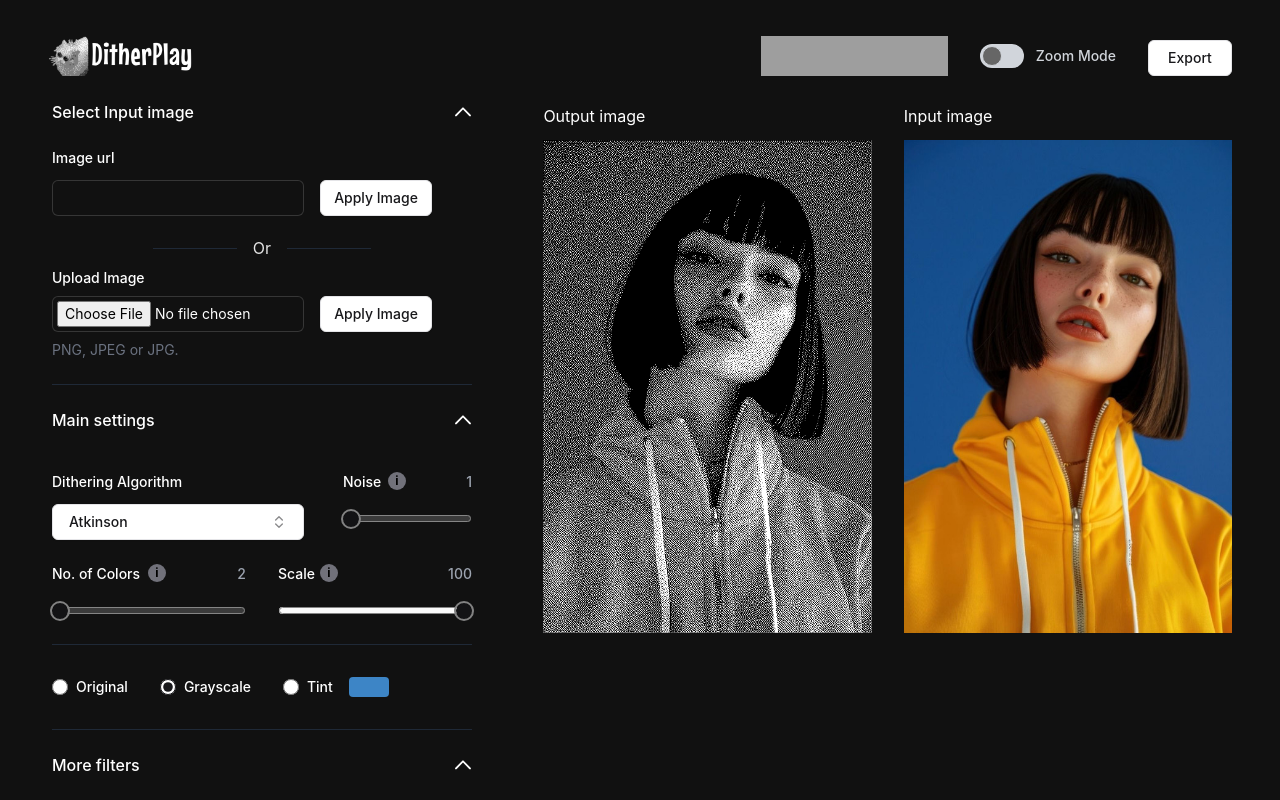
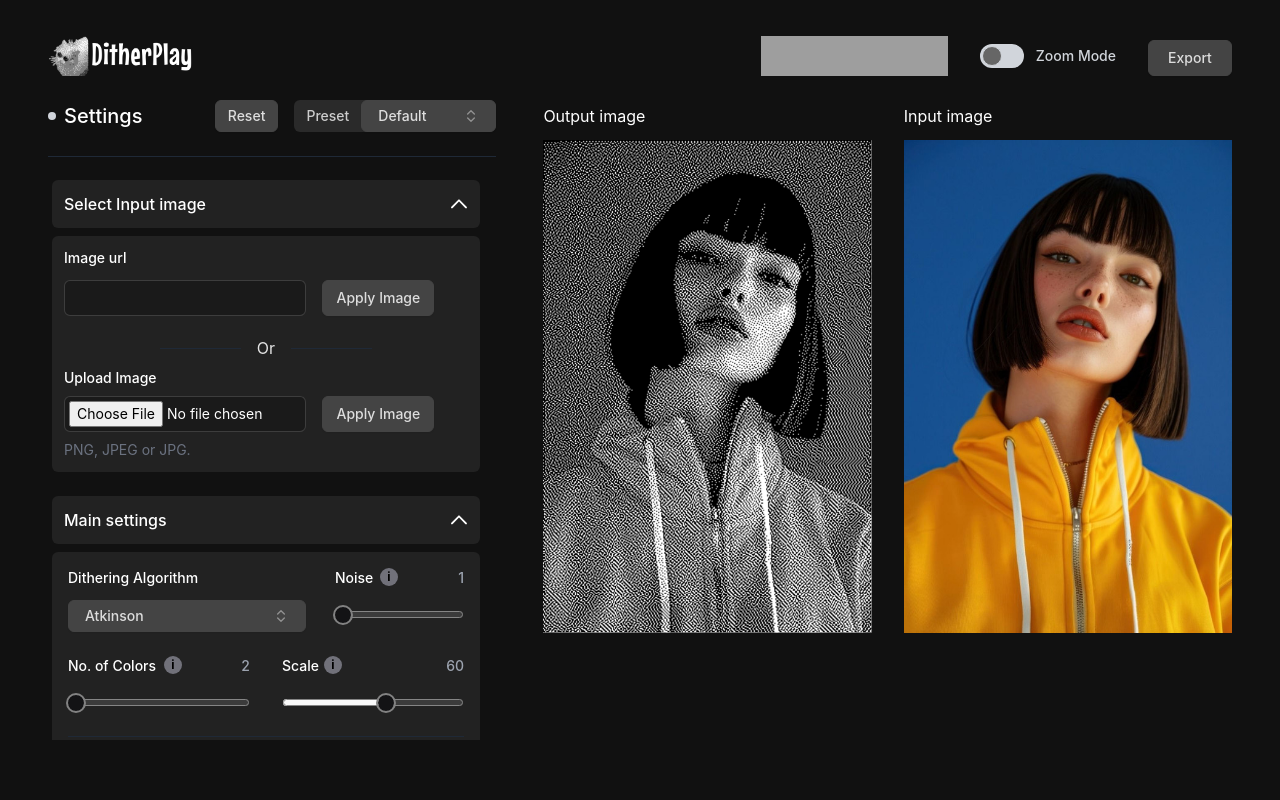
Before and after one commit to PrajwalDhule/Dithering_and_Image_Manipulation, a React (Vite) app in the folder DitherPlay/: page / in a window 1280 px wide. Built offline with nearby package versions, Linux system fonts and the light colour scheme; grey boxes are pictures that could not be loaded; the HTML template or start-up script is replaced by a standard one.

Commit message:
main: Modified settings ui to a more boxy look & a more subtle contrast, added one more preset, brought reset button at the top and position fixed the settings header

```diff
--- a/DitherPlay/src/components/Combobox.tsx
+++ b/DitherPlay/src/components/Combobox.tsx
@@ -18,46 +18,18 @@ import {
   PopoverContent,
   PopoverTrigger,
 } from "@/components/ui/popover";
-
-const frameworks = [
-  {
-    value: "none",
-    label: "None",
-  },
-  {
-    value: "atkinson",
-    label: "Atkinson",
-  },
-  {
-    value: "floydsteinberg",
-    label: "Floyd-Steinberg",
-  },
-  {
-    value: "bayer",
-    label: "Bayer",
-  },
-  {
-    value: "quantize",
-    label: "Quantized (no dither)",
-  },
-  {
-    value: "atkinson-no-quantize",
-    label: "Atkinson (no quantize)",
-  },
-  {
-    value: "floydsteinberg-no-quantize",
-    label: "Floyd-Steinberg (no quantize)",
-  },
-];
+import { OptionsData } from "@/models/Options";
 
 export interface ComboboxProps {
   value: string;
+  options: OptionsData;
   onSelectFn: Function;
   onSelectFnArgs?: string[];
 }
 
 export const Combobox: React.FC<ComboboxProps> = ({
   value,
+  options,
   onSelectFn,
   onSelectFnArgs,
 }) => {
@@ -70,10 +42,11 @@ export const Combobox: React.FC<ComboboxProps> = ({
           variant="outline"
           role="combobox"
           aria-expanded={open}
-          className="w-full justify-between"
+          className="h-8 w-full justify-between"
         >
           {value
-            ? frameworks.find((framework) => framework.value === value)?.label
+            ? options.options.find((framework) => framework.value === value)
+                ?.label
             : "Select framework..."}
           <ChevronsUpDown className="ml-2 h-4 w-4 shrink-0 opacity-50" />
         </Button>
@@ -84,7 +57,7 @@ export const Combobox: React.FC<ComboboxProps> = ({
           <CommandList>
             <CommandEmpty>No framework found.</CommandEmpty>
             <CommandGroup>
-              {frameworks.map((framework) => (
+              {options.options.map((framework) => (
                 <CommandItem
                   key={framework.value}
                   value={framework.value}
--- a/DitherPlay/src/components/Home.tsx
+++ b/DitherPlay/src/components/Home.tsx
@@ -10,13 +10,15 @@ import { useDebounce } from "@/functions/helper";
 import { ArrowUpSvg } from "./assets/ArrowUpSvg";
 import { Navbar } from "./Navbar";
 import defaultInputImage from "./assets/default_input_image.jpg";
+import { OptionsData } from "@/models/Options";
 
 function Home() {
+  const [preset, setPreset] = useState<string>("default");
   const [settings, setSettings] = useState<SettingsData>({
     algorithm: "atkinson",
     noise: 1,
     noOfColors: 2,
-    scale: 1,
+    scale: 0.6,
     imageFilterMode: "grayscale",
     tint: "#3d85c6",
     blur: 0,
@@ -43,6 +45,113 @@ function Home() {
     inputImage: false,
     outputImage: false,
   });
+
+  const algorithmOptions: OptionsData = {
+    options: [
+      {
+        value: "none",
+        label: "None",
+      },
+      {
+        value: "atkinson",
+        label: "Atkinson",
+      },
+      {
+        value: "floydsteinberg",
+        label: "Floyd-Steinberg",
+      },
+      {
+        value: "bayer",
+        label: "Bayer",
+      },
+      {
+        value: "quantize",
+        label: "Quantized (no dither)",
+      },
+      {
+        value: "atkinson-no-quantize",
+        label: "Atkinson (no quantize)",
+      },
+      {
+        value: "floydsteinberg-no-quantize",
+        label: "Floyd-Steinberg (no quantize)",
+      },
+    ],
+  };
+
+  const presetOptions: OptionsData = {
+    options: [
+      {
+        value: "default",
+        label: "Default",
+      },
+      {
+        value: "preset 1",
+        label: "Preset 1",
+      },
+      {
+        value: "preset 2",
+        label: "Preset 2",
+      },
+    ],
+  };
+
+  const handlePresetValueChange = (presetValue: string): void => {
+    setPreset(presetValue);
+    switch (presetValue) {
+      case "preset 1":
+        setSettings({
+          algorithm: "quantize",
+          noise: 1,
+          noOfColors: 2,
+          scale: 1,
+          imageFilterMode: "grayscale",
+          tint: "#3d85c6",
+          blur: 0,
+          brightness: 100,
+          contrast: 100,
+          hueRotate: 0,
+          invert: 0,
+          opacity: 100,
+          sepia: 0,
+        });
+        break;
+      case "preset 2":
+        setSettings({
+          algorithm: "quantize",
+          noise: 1,
+          noOfColors: 11,
+          scale: 1,
+          imageFilterMode: "grayscale",
+          tint: "#3d85c6",
+          blur: 0,
+          brightness: 100,
+          contrast: 100,
+          hueRotate: 0,
+          invert: 0,
+          opacity: 100,
+          sepia: 0,
+        });
+        break;
+      default:
+        setSettings({
+          algorithm: "atkinson",
+          noise: 1,
+          noOfColors: 2,
+          scale: 0.6,
+          imageFilterMode: "grayscale",
+          tint: "#3d85c6",
+          blur: 0,
+          brightness: 100,
+          contrast: 100,
+          hueRotate: 0,
+          invert: 0,
+          opacity: 100,
+          sepia: 0,
+        });
+        break;
+    }
+  };
 
   const handleValueChange = (eventValue: string, settingsKey: string): void => {
     if (settingsKey in settings) {
@@ -110,7 +219,7 @@ function Home() {
       algorithm: "atkinson",
       noise: 1,
       noOfColors: 2,
-      scale: 1,
+      scale: 0.6,
       imageFilterMode: "grayscale",
       tint: "#3d85c6",
       blur: 0,
@@ -270,9 +379,35 @@ function Home() {
             </div>
           </div>
 
-          <div className="lg:w-[35vw] lg:h-[85vh] lg:overflow-auto lg:pl-1 lg:pr-6 mt-8 lg:mt-0 settings">
-            <div className="flex flex-col gap-0 mb-6">
-              <div className="flex justify-between items-center text-white text-base font-medium segment-title">
+          <div className="lg:w-[35vw] lg:h-[85vh] mt-8 lg:mt-0 settings">
+            <div className="flex justify-between items-center text-white font-medium segment-title">
+              <div className="flex justify-between items-center">
+                <div className="h-2 w-2 rounded-[50%] mr-2 bg-gray-300"></div>
+                <h2 className="text-xl">Settings</h2>
+              </div>
+              <Button
+                variant="outline"
+                className="px-3 h-8 ml-auto mr-4"
+                onClick={() => resetSettings()}
+              >
+                Reset
+              </Button>
+              <div className="flex justify-end items-stretch w-1/2 lg:w-[45%] text-base rounded-md bg-[#2a2a2a]">
+                <div className="flex justify-center items-center flex-1 rounded-s-md px-3 text-sm text-[#ccc]">
+                  Preset
+                </div>
+                <Combobox
+                  value={preset}
+                  options={presetOptions}
+                  onSelectFn={handlePresetValueChange}
+                />
+              </div>
+            </div>
+
+            <Divider classNames="my-6" />
+
+            <div className="flex flex-col gap-0 mb-6 lg:h-[70vh] lg:pl-1 lg:pr-4 lg:overflow-auto settings-section">
+              <div className="flex justify-between items-center text-white text-base font-medium segment-title p-3 bg-[#222] rounded-md">
                 <h3>Select Input image</h3>
                 <button
                   className="bg-transparent p-0"
@@ -288,7 +423,7 @@ function Home() {
                 </button>
               </div>
               {!collapsedSections.inputImageField && (
-                <div className="grid grid-cols-1 gap-x-8 gap-y-6 mt-6">
+                <div className="grid grid-cols-1 gap-x-8 gap-y-6 p-3 mt-2 bg-[#222] rounded-md">
                   <div className="flex flex-col justify-start items-start">
                     <label
                       htmlFor="input-image-url"
@@ -301,7 +436,7 @@ function Home() {
                         type="text"
                         ref={imageUrlInputRef}
                         id="input-image-url"
-                        className="col-span-2 w-3/5 bg-[#111] outline-none border-[1px] border-outline-25 focus:border-outline-50 border-solid rounded-md px-2 py-1"
+                        className="col-span-2 w-3/5 bg-[#1a1a1a] outline-none border-[1px] border-outline-25 focus:border-outline-50 border-solid rounded-md px-2 py-1"
                       />
                       <Button
                         variant="outline"
@@ -326,7 +461,7 @@ function Home() {
                     </label>
                     <div className="w-full flex gap-4">
                       <input
-                        className="block w-3/5 mb-2 text-sm p-1 text-text outline-none border-[1px] border-outline-25 focus:border-outline-50 border-solid rounded-md cursor-pointer bg-[#111]"
+                        className="block w-3/5 mb-2 text-sm p-1 text-text outline-none border-[1px] border-outline-25 focus:border-outline-50 border-solid rounded-md cursor-pointer bg-[#1a1a1a]"
                         id="input-image-file"
                         ref={imageFileInputRef}
                         type="file"
@@ -349,7 +484,7 @@ function Home() {
 
               <Divider classNames="mt-6" />
 
-              <div className="flex justify-between items-center mt-6 text-white text-base font-medium segment-title">
+              <div className="flex justify-between items-center text-white text-base font-medium segment-title p-3 bg-[#222] rounded-md">
                 <h3>Main settings</h3>
                 <button
                   className="bg-transparent p-0"
@@ -364,7 +499,7 @@ function Home() {
               </div>
               {!collapsedSections.mainSettings && (
                 <div>
-                  <div className="grid grid-cols-2 gap-x-8 gap-y-6 mt-10">
+                  <div className="grid grid-cols-2 gap-x-8 gap-y-6 p-4 mt-2 bg-[#222] rounded-md">
                     <div className="col-span-2 flex justify-between items-start">
                       <div className="flex flex-col w-3/5">
                         <label className="mb-3 text-white text-sm font-medium">
@@ -372,6 +507,7 @@ function Home() {
                         </label>
                         <Combobox
                           value={settings.algorithm}
+                          options={algorithmOptions}
                           onSelectFn={handleValueChange}
                           onSelectFnArgs={["algorithm"]}
                         />
@@ -498,7 +634,7 @@ function Home() {
 
               <Divider classNames="mt-6" />
 
-              <div className="flex justify-between items-center mt-6 text-white text-base font-medium segment-title">
+              <div className="flex justify-between items-center p-3  bg-[#222] rounded-md text-white text-base font-medium segment-title">
                 <h3>More filters</h3>
                 <button
                   className="bg-transparent p-0"
@@ -512,7 +648,7 @@ function Home() {
                 </button>
               </div>
               {!collapsedSections.moreFilters && (
-                <div className="grid grid-cols-2 gap-x-8 gap-y-6 mt-10">
+                <div className="grid grid-cols-2 gap-x-8 gap-y-6 p-4 mt-2 bg-[#222] rounded-md">
                   <div>
                     <RangeSlider
                       value={settings.blur}
@@ -614,13 +750,13 @@ function Home() {
                 </div>
               )}
 
-              <Button
+              {/* <Button
                 variant="outline"
                 className="w-[6em] mt-4 self-end"
                 onClick={() => resetSettings()}
               >
                 Reset
-              </Button>
+              </Button> */}
 
               <a
                 href="https://www.producthunt.com/posts/ditherplay?embed=true&utm_source=badge-featured&utm_medium=badge&utm_souce=badge-ditherplay"
--- a/DitherPlay/src/components/ui/button.tsx
+++ b/DitherPlay/src/components/ui/button.tsx
@@ -14,7 +14,9 @@ const buttonVariants = cva(
         destructive:
           "bg-destructive text-destructive-foreground shadow-sm hover:bg-destructive/90",
         outline:
-          "border border-input bg-background shadow-sm hover:bg-accent text-accent-foreground hover:text-accent-foreground",
+          // "border border-input bg-background shadow-sm hover:bg-accent text-accent-foreground hover:text-accent-foreground",
+          // "border border-[#111] bg-[#111] shadow-sm hover:bg-accent text-[#ddd] hover:text-accent-foreground",
+          "border border-[#444] bg-[#444] shadow-sm hover:bg-accent text-[#ddd] hover:text-accent-foreground",
         secondary:
           "bg-secondary text-secondary-foreground shadow-sm hover:bg-secondary/80",
         ghost: "hover:bg-accent hover:text-accent-foreground",
--- a/DitherPlay/src/components/ui/command.tsx
+++ b/DitherPlay/src/components/ui/command.tsx
@@ -115,7 +115,7 @@ const CommandItem = React.forwardRef<
   <CommandPrimitive.Item
     ref={ref}
     className={cn(
-      "relative flex cursor-default select-none items-center rounded-sm px-2 py-1.5 text-sm outline-none data-[disabled=true]:pointer-events-none data-[selected=true]:bg-accent data-[selected=true]:text-accent-foreground data-[disabled=true]:opacity-50",
+      "relative flex cursor-pointer select-none items-center rounded-sm px-2 py-1.5 text-sm outline-none data-[disabled=true]:pointer-events-none data-[selected=true]:bg-accent data-[selected=true]:text-accent-foreground data-[disabled=true]:opacity-50",
       className
     )}
     {...props}
--- a/DitherPlay/src/index.css
+++ b/DitherPlay/src/index.css
@@ -98,26 +98,25 @@ input[type=color]::-moz-color-swatch {
   opacity: 1;
 }
 
-.settings::-webkit-scrollbar, .canvas-zoomed::-webkit-scrollbar {
-  width: 8px;
+.settings::-webkit-scrollbar, .settings-section::-webkit-scrollbar, .canvas-zoomed::-webkit-scrollbar {
+  width: 4px;
   height: 8px;
   background: transparent;
 }
-.settings::-webkit-scrollbar-track, .canvas-zoomed::-webkit-scrollbar-track {
+.settings::-webkit-scrollbar-track, .settings-section::-webkit-scrollbar-track, .canvas-zoomed::-webkit-scrollbar-track {
   border-radius: 100vw;
   background: transparent;
 }
-.settings::-webkit-scrollbar-thumb, .canvas-zoomed::-webkit-scrollbar-thumb {
+.settings::-webkit-scrollbar-thumb, .settings-section::-webkit-scrollbar-thumb, .canvas-zoomed::-webkit-scrollbar-thumb {
   border-radius: 100vw;
   background: var(--gray-outline-25);
 }
-.settings::-webkit-scrollbar-thumb:hover, .canvas-zoomed::-webkit-scrollbar-thumb:hover {
+.settings::-webkit-scrollbar-thumb:hover, .settings-section::-webkit-scrollbar-thumb:hover, .canvas-zoomed::-webkit-scrollbar-thumb:hover {
   background: var(--gray-outline-50);
 }
-@supports (scrollbar-color: red blue) {
-  .settings *, .canvas-zoomed * {
-    scrollbar-color: #666af6 #030246;
-  }
+
+.a {
+  background-color: #484e66;
 }
 
 @media (prefers-color-scheme: light) {
--- a/DitherPlay/src/index.scss
+++ b/DitherPlay/src/index.scss
@@ -111,9 +111,9 @@ input[type="color"]::-moz-color-swatch {
   }
 }
 
-.settings, .canvas-zoomed{
+.settings, .settings-section, .canvas-zoomed{
   &::-webkit-scrollbar {
-    width: 8px;
+    width: 4px;
     height: 8px;
     background: transparent;
   }
@@ -134,11 +134,10 @@ input[type="color"]::-moz-color-swatch {
     background: var(--gray-outline-50);
   }
 
-  @supports (scrollbar-color: red blue) {
-    * {
-      scrollbar-color: $light-blue $dark-blue;
-    }
-  }
+}
+
+.a{
+  background-color: #484e66;
 }
 
 @media (prefers-color-scheme: light) {
--- /dev/null
+++ b/DitherPlay/src/models/Options.tsx
@@ -0,0 +1,3 @@
+export interface OptionsData {
+  options: { value: string; label: string }[];
+}
```
Also changed, not shown: 1 other file (tests, documents, lock files or other folders).
